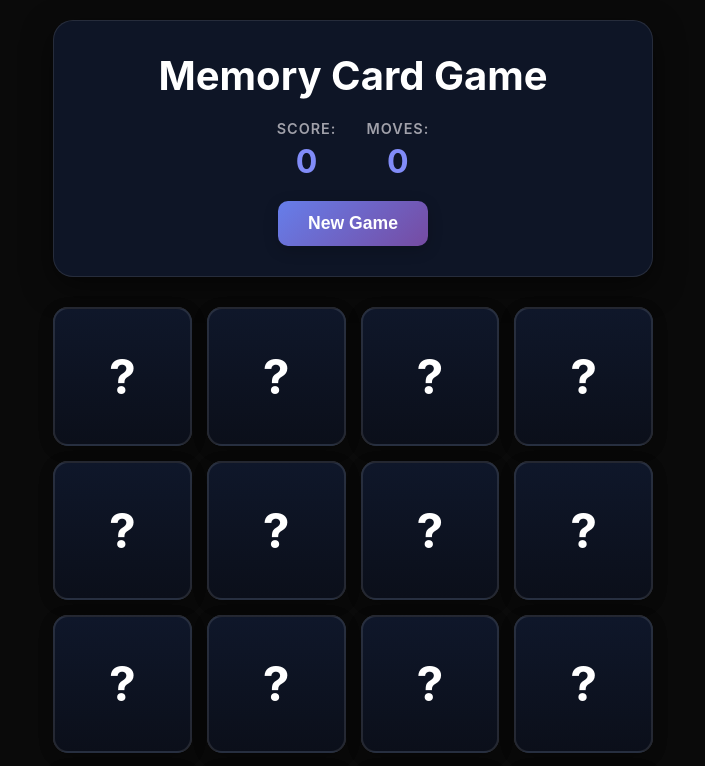
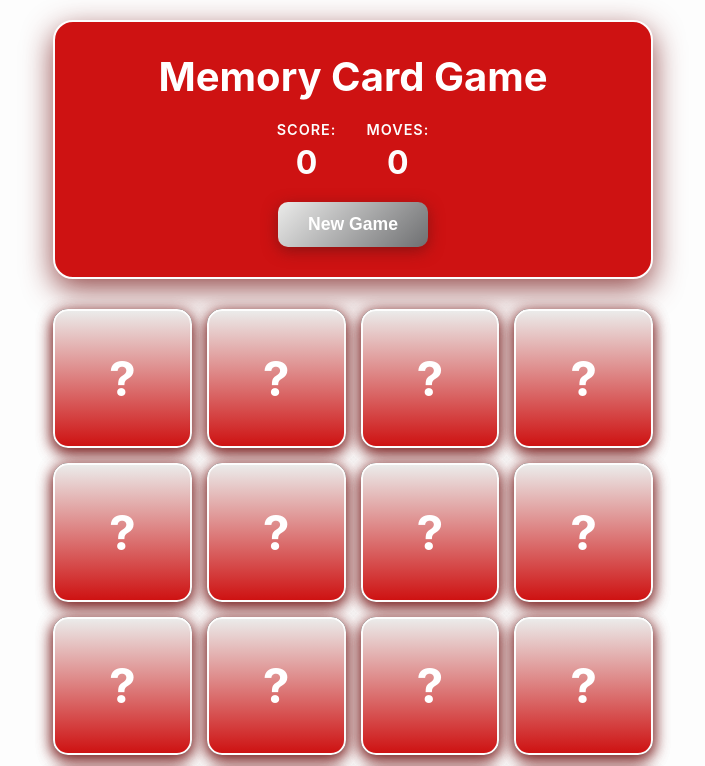
Before and after one commit to pand3m1x/japanese-memory-card-game, a React (Vite) app: page / in a window 1280 px wide. Shown: the top 766 px of the page, without its empty margins (287-992 px from the left). Built offline with nearby package versions, Linux system fonts and the light colour scheme.

Commit message:
restyled color

```diff
--- a/src/index.css
+++ b/src/index.css
@@ -1,3 +1,13 @@
+:root {
+  --off-white: #fdfdfd;
+  --red-color: #ce1212;
+  --off-black: #110e0e;
+  --warm-gray: #ebebea;
+  --dark-warm-gray: #6e6f71;
+  --matched-card-color: #ce12125d;
+  --shadow: #751414c2;
+}
+
 * {
   margin: 0;
   padding: 0;
@@ -7,13 +17,13 @@
 body {
   font-family: -apple-system, BlinkMacSystemFont, "Segoe UI", Roboto, Oxygen,
     Ubuntu, Cantarell, sans-serif;
-  background: #0a0a0a;
+  background: var(--off-white);
   min-height: 100vh;
   display: flex;
   justify-content: center;
   align-items: center;
   padding: 20px;
-  color: #fff;
+  color: var(--red-color);
 }
 
 #root {
@@ -33,13 +43,13 @@ body {
   flex-direction: column;
   align-items: center;
   gap: 20px;
-  background: rgba(15, 23, 42, 0.9);
+  background: var(--red-color);
   padding: 30px;
   border-radius: 20px;
-  box-shadow: 0 10px 30px rgba(0, 0, 0, 0.5);
+  box-shadow: 0 10px 30px var(--shadow);
   width: 100%;
   max-width: 600px;
-  border: 1px solid rgba(255, 255, 255, 0.1);
+  border: 2px solid var(--off-white);
 }
 
 .game-header h1 {
@@ -64,7 +74,7 @@ body {
 
 .stat-label {
   font-size: 0.9rem;
-  color: #a1a1aa;
+  color: var(--off-white);
   font-weight: 600;
   text-transform: uppercase;
   letter-spacing: 1px;
@@ -73,11 +83,11 @@ body {
 .stat-value {
   font-size: 2rem;
   font-weight: bold;
-  color: #818cf8;
+  color: var(--off-white);
 }
 
 .reset-btn {
-  background: linear-gradient(135deg, #667eea 0%, #764ba2 100%);
+  background: linear-gradient(135deg, var(--warm-gray) 0%, var(--dark-warm-gray) 100%);
   color: white;
   border: none;
   padding: 12px 30px;
@@ -86,25 +96,36 @@ body {
   border-radius: 10px;
   cursor: pointer;
   transition: transform 0.2s, box-shadow 0.2s;
-  box-shadow: 0 4px 15px rgba(0, 0, 0, 0.2);
+  box-shadow: 0 4px 15px var(--shadow);
 }
 
 .reset-btn:hover {
   transform: translateY(-2px);
-  box-shadow: 0 6px 20px rgba(0, 0, 0, 0.3);
+  box-shadow: 0 6px 20px var(--shadow);
 }
 
 .reset-btn:active {
   transform: translateY(0);
 }
 
+
+.win-message h2 {
+  font-size: 2rem;
+  margin-bottom: 10px;
+}
+
+.win-message p {
+  font-size: 1.2rem;
+  color: var(--off-white);
+}
 .win-message {
-  background: rgba(15, 23, 42, 0.95);
+  background: var(--red-color);
+  color: var(--off-white);
   padding: 30px 50px;
   border-radius: 15px;
   text-align: center;
-  box-shadow: 0 10px 30px rgba(0, 0, 0, 0.5);
-  border: 1px solid rgba(255, 255, 255, 0.1);
+  box-shadow: 0 10px 30px var(--shadow);
+  border: 1px solid var(--off-white);
   animation: slideDown 0.5s ease-out;
 }
 
@@ -119,15 +140,6 @@ body {
   }
 }
 
-.win-message h2 {
-  font-size: 2rem;
-  margin-bottom: 10px;
-}
-
-.win-message p {
-  font-size: 1.2rem;
-  color: #a1a1aa;
-}
 
 .cards-grid {
   display: grid;
@@ -154,25 +166,25 @@ body {
   align-items: center;
   justify-content: center;
   border-radius: 15px;
-  box-shadow: 0 4px 15px rgba(0, 0, 0, 0.2);
+  box-shadow: 0 4px 15px var(--shadow);
   backface-visibility: hidden;
   transition: opacity 0.3s, transform 0.3s;
 }
 
 .card-front {
-  background: linear-gradient(to bottom, #0f172a, #0b0f1a);
+  background: linear-gradient(to bottom, var(--warm-gray), var(--red-color));
   color: white;
   font-weight: bold;
   font-size: 3rem;
   z-index: 1;
-  border: 2px solid rgba(255, 255, 255, 0.1);
+  border: 2px solid var(--off-white);
 }
 
 .card-back {
-  background: #1e1e1e;
+  background: var(--dark-warm-gray);
   font-size: 4rem;
   z-index: 0;
-  border: 2px solid rgba(255, 255, 255, 0.1);
+  border: 2px solid var(--off-black);
 }
 
 .card-back-word {
@@ -197,9 +209,9 @@ body {
 }
 
 .card.matched .card-back {
-  background: rgba(126, 211, 33, 0.2);
-  box-shadow: 0 0 20px rgba(126, 211, 33, 0.4);
-  border: 2px solid rgba(126, 211, 33, 0.5);
+  background: rgba(243, 5, 5, 0.2);
+  box-shadow: 0 0 20px rgba(215, 3, 3, 0.4);
+  border: 2px solid rgba(243, 17, 17, 0.5);
 }
 
 .card:hover:not(.matched):not(.flipped) .card-front {
```
